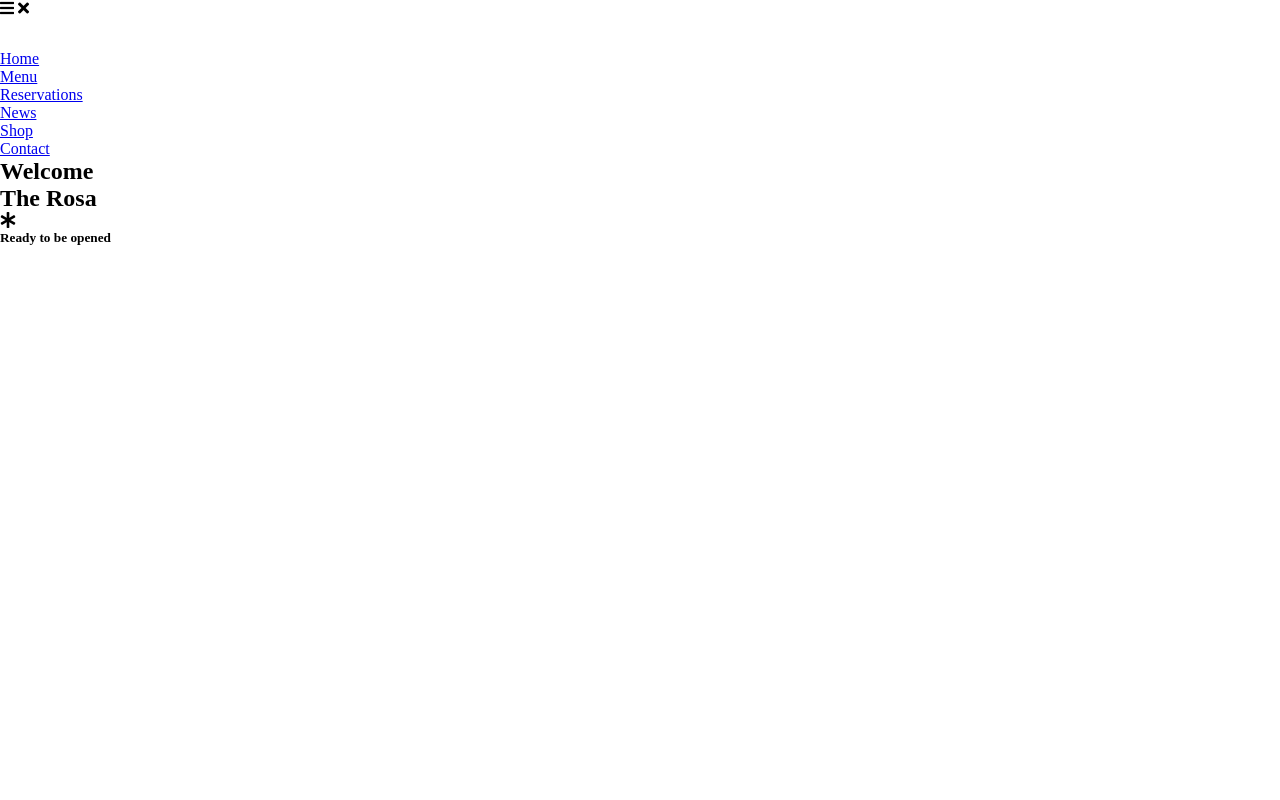
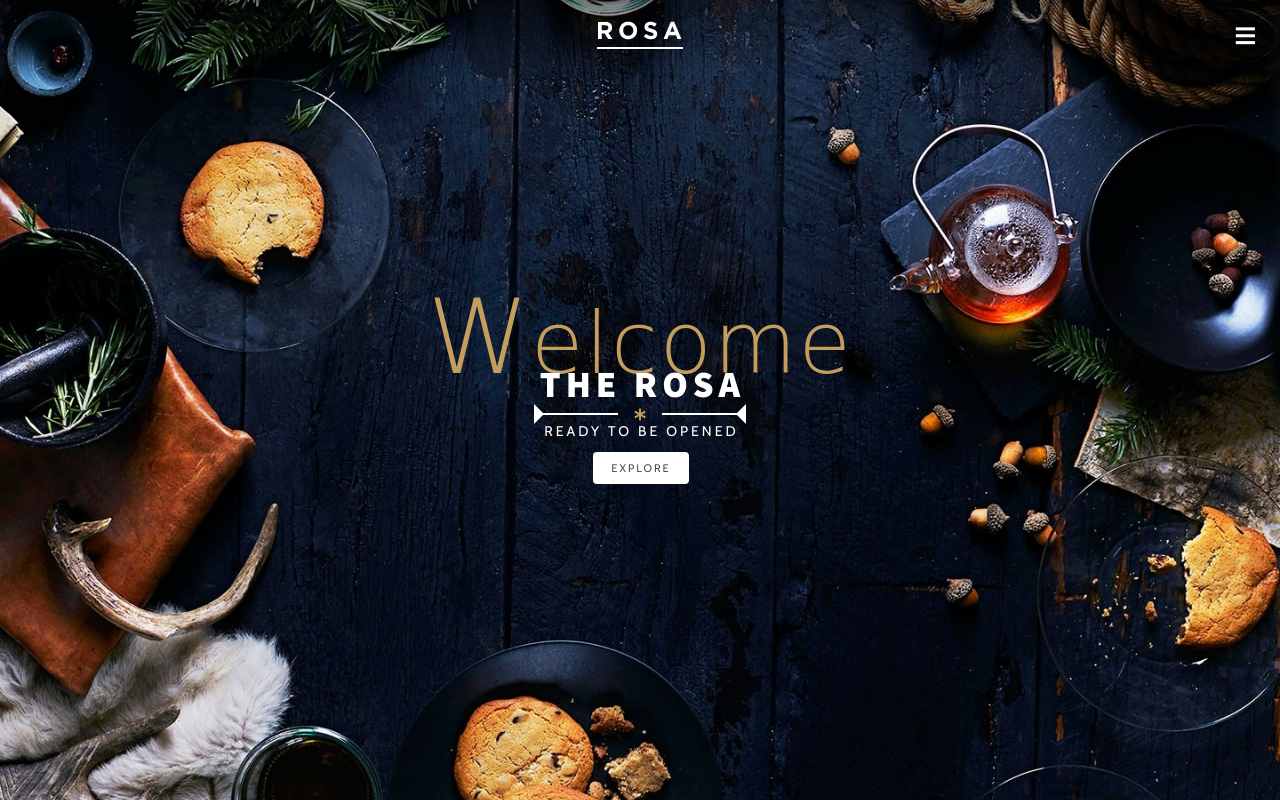
Before and after one commit to Bella-Amandine/rosa-project, a plain HTML site: page index.html in a window 1280 px wide. Drawn offline with nearby package versions, Linux system fonts and the light colour scheme; a web font is replaced by a local one.

Commit message:
Style header and hero section and add click event to menu

```diff
--- a/index.html
+++ b/index.html
@@ -62,7 +62,7 @@
 
                 <div class="single-animation">
                     <h5>Ready to be opened</h5>
-                    <a href="#" class="btn cta-btn"></a>
+                    <a href="#" class="btn cta-btn">Explore</a>
                 </div>
             </div>
         </div>
--- a/main.js
+++ b/main.js
@@ -0,0 +1,12 @@
+//Select element function
+
+const selectElement = function(element) {
+    return document.querySelector(element);
+};
+
+let menuToggler = selectElement('.menu-toggle');
+let body = selectElement('body');
+
+menuToggler.addEventListener('click', function() {
+    body.classList.toggle('open');
+});
--- a/styles.css
+++ b/styles.css
@@ -16,3 +16,237 @@
     --secondary-font-color: #c59d5f;
     --body-font-color: #515151;
 }
+
+html {
+    font-family: var(--body-font);
+    font-size: 10px;
+    color: var(--body-font-color);
+    scroll-behavior: smooth;
+}
+
+section {
+    padding: 3.9rem 0;
+}
+
+img {
+    width: 100%;
+    max-width: 100%;
+}
+a{
+    text-decoration: none;
+}
+p {
+    font-size: 1.6rem;
+}
+
+.container {
+    width: 100%;
+    max-width: 122.5rem;
+    margin: 0 auto;
+    padding: 0 2.4rem;
+}
+
+/* header styles*/
+
+header {
+    width: 100%;
+    position: absolute;
+    top: 0;
+    left: 0;
+    z-index: 1;
+    background-image: linear-gradient(to bottom, rgba(0,0,0,0.5), transparent);
+}
+
+.nav {
+    height: 7.2rem;
+    display: flex;
+    align-items: center;
+    justify-content: center;
+}
+
+.menu-toggle {
+    color: #fff;
+    font-size: 2.2rem;
+    position: absolute;
+    top: 50%;
+    transform: translateY(-50%);
+    right: 2.5rem;
+    cursor: pointer;
+    z-index: 1500;
+}
+
+.fa-times {
+    display: none;
+}
+
+.nav-list {
+    list-style: none;
+    position: fixed;
+    top: 0;
+    left: 0;
+    width: 80%;
+    height: 100vh;
+    background-color: var(--main-font-color-dark);
+    padding: 4.4rem;
+    display: flex;
+    flex-direction: column;
+    justify-content: space-around;
+    z-index: 1250;
+    transform: translateX(-100%);
+    /* transition: transform .5s; */
+}
+
+.nav::before {
+    content: "";
+    position: fixed;
+    top: 0;
+    left: 0;
+    width: 100vw;
+    height: 100vh;
+    background-color: rgba(0,0,0,0.8);
+    z-index: 1000;
+    opacity: 0;
+    transform: scale(0);
+    transition: opacity .5s;
+}
+
+.open .fa-times{
+    display: block;
+}
+
+.open .fa-bars {
+    display: none;
+}
+
+.open .nav-list {
+    transform: translateX(0);
+}
+
+.open .nav::before {
+    opacity: 1;
+    transform: scale(1);
+}
+
+.nav-item {
+    border-bottom: 2px solid rgba(255, 255, 255, .3);
+}
+
+.nav-link {
+    display: block;
+    color: #fff;
+    text-transform: uppercase;
+    font-size: 1.6rem;
+    letter-spacing: 2px;
+    margin-right: -2px;
+    transition: color .5s;
+}
+
+.nav-link:hover {
+    color: var(--secondary-font-color);
+}
+
+/* Hero */
+.hero {
+    width: 100%;
+    height: 100vh;
+    background: url("images/hero.jpg") center no-repeat;
+    background-size: cover;
+    display: flex;
+    align-items: center;
+    text-align: center;
+}
+
+.sub-headline {
+    font-size: 8.5rem;
+    font-family: var(--secondary-font);
+    color: var(--secondary-font-color);
+    font-weight: 100;
+    line-height: .4;
+    letter-spacing: 2px;
+}
+
+.first-letter {
+    text-transform: uppercase;
+    font-size: 10.3rem;
+}
+.headline {
+    color: #fff;
+    font-size: 3.7rem;
+    font-family: var(--main-font);
+    text-transform: uppercase;
+    font-weight: 900;
+    letter-spacing: .5rem;
+    margin-right: -.5rem;
+}
+
+.separator {
+    display: flex;
+    align-items: center;
+    justify-content: center;
+}
+
+.line {
+    width: 100%;
+    max-width: 8.4rem;
+    height: .25rem;
+    background-color: #fff;
+    position: relative;
+}
+
+.line-right::before,
+.line-left::before{
+    content: "";
+    position: absolute;
+    top: 50%;
+    transform: translateY(-50%);
+    border: 10px solid transparent;
+}
+
+.line-right::before {
+    border-right-color: #fff;
+    right: 0;
+}
+
+.line-left::before {
+    border-left-color: #fff;
+    left: 0;
+}
+
+.asterisk {
+    font-size: 1.2rem;
+    color: var(--secondary-font-color);
+    margin: 0 1.6rem;
+}
+
+.headline-description h5{
+    color: #fff;
+    font-size: 1.4rem;
+    font-weight: 100;
+    text-transform: uppercase;
+    margin-bottom: 1.2rem;
+    letter-spacing: 3px;
+    margin-right: -3px;
+}
+
+.btn {
+    display: inline-block;
+    text-transform: uppercase;
+    letter-spacing: 2px;
+    margin-right: -2px;
+}
+
+.cta-btn {
+    font-size: 1.1rem;
+    background-color: #fff;
+    padding: .9rem 1.8rem;
+    color: var(--body-font-color);
+    border-radius: .4rem;
+    transition: background-color .5s;
+}
+
+.cta-btn:hover, .cta-btn:focus {
+    color: #fff;
+    background-color: var(--secondary-font-color);
+}
+
+/* Discover our story */
```
